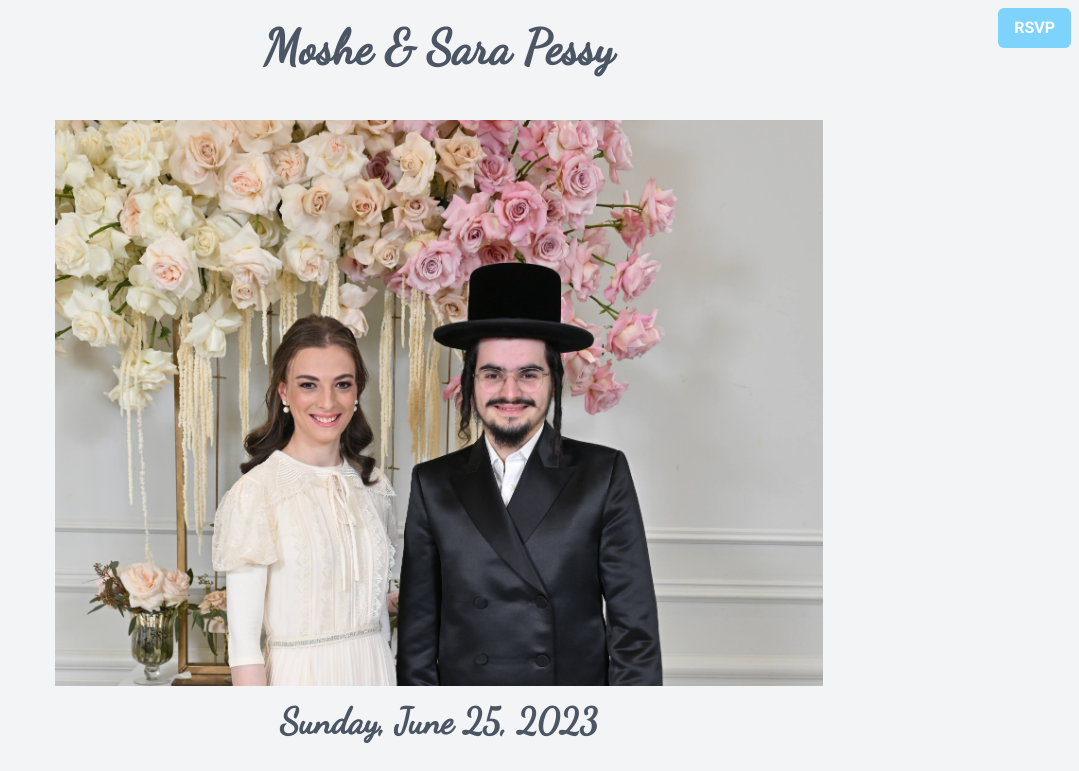
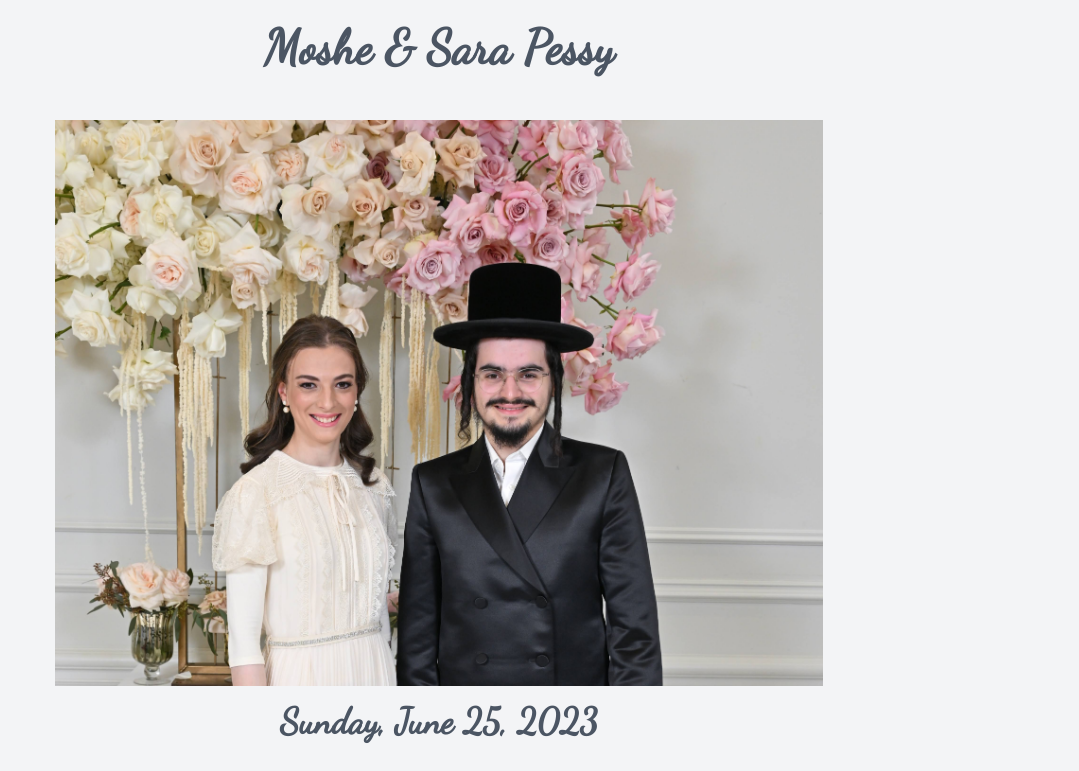
Before and after one commit to modhash/wedding-invite, a plain HTML site: page index.html in a window 1280 px wide. Shown: the top 771 px of the page, without its empty margins (201-1280 px from the left). Drawn offline with nearby package versions, Linux system fonts and the light colour scheme.

Commit message:
removed the RSVP button

```diff
--- a/index.html
+++ b/index.html
@@ -73,7 +73,7 @@
     </style>
     <header class="container mx-auto flex justify-center items-center p-6">
         <h1 class="text-5xl font-bold">Moshe & Sara Pessy</h1>
-        <button class="fixed top-2 right-2 bg-sky-300 hover:bg-sky-700 text-white font-bold py-2 px-4 rounded-md" onclick="document.getElementById('footer').scrollIntoView({ behavior: 'smooth' });">RSVP</button>
+        <!-- <button class="fixed top-2 right-2 bg-sky-300 hover:bg-sky-700 text-white font-bold py-2 px-4 rounded-md" onclick="document.getElementById('footer').scrollIntoView({ behavior: 'smooth' });">RSVP</button> -->
     </header>
 
     <section class="hero container mx-auto text-center p-6">
```
